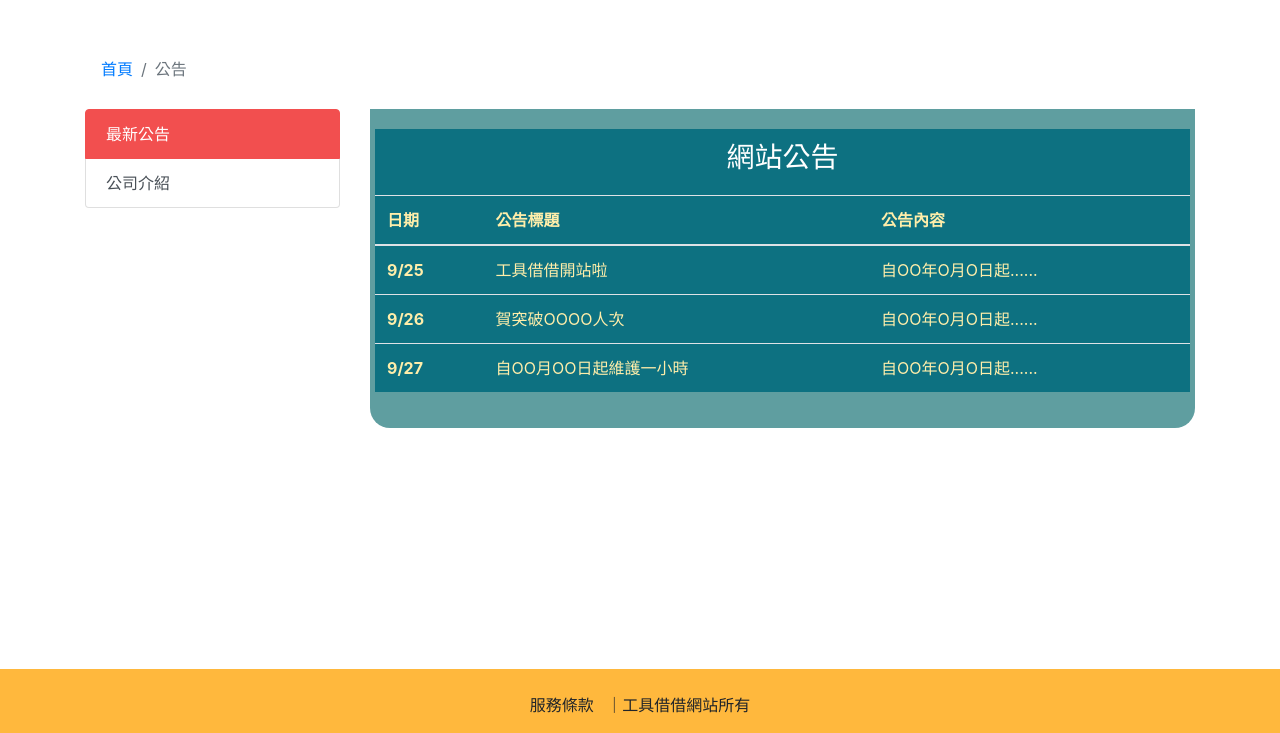
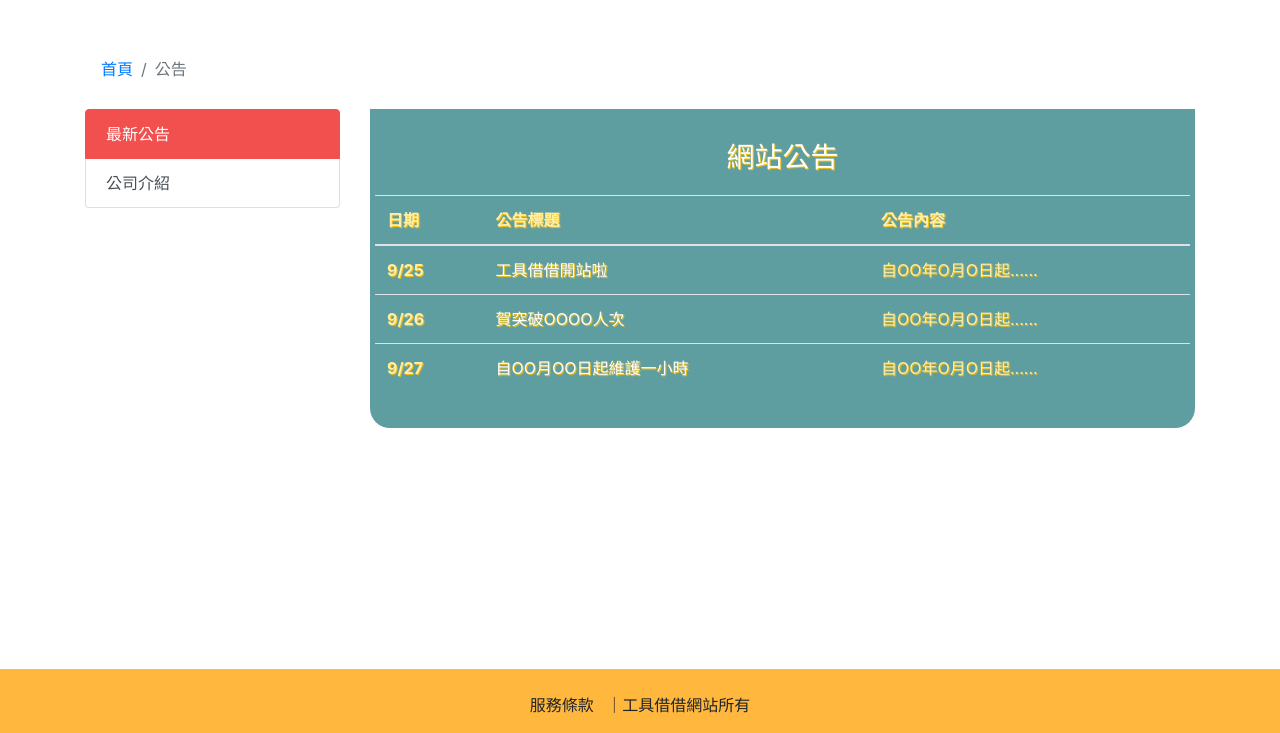
Before and after one commit to crimsonsakura/tool, a plain HTML site: page news.html in a window 1280 px wide. Shown: the part 67-800 px from the top of the page. Drawn offline with Linux system fonts and the light colour scheme.

Commit message:
公告
公告

```diff
--- a/news.html
+++ b/news.html
@@ -78,17 +78,29 @@
                             <tbody>
                                 <tr>
                                     <th scope="row">9/25</th>
-                                    <td>工具借借開站啦</td>
+                                    <td>
+                                        <a href="#">
+                                            工具借借開站啦
+                                        </a>
+                                    </td>
                                     <td>自OO年O月O日起......</td>
                                 </tr>
                                 <tr>
                                     <th scope="row">9/26</th>
-                                    <td>賀突破OOOO人次</td>
+                                    <td>
+                                        <a href="#">
+                                        賀突破OOOO人次
+                                        </a>
+                                    </td>
                                     <td>自OO年O月O日起......</td>
                                 </tr>
                                 <tr>
                                     <th scope="row">9/27</th>
-                                    <td>自OO月OO日起維護一小時</td>
+                                    <td>
+                                        <a href="#">
+                                        自OO月OO日起維護一小時
+                                        </a>
+                                    </td>
                                     <td>自OO年O月O日起......</td>
                                 </tr>
                             </tbody>
--- a/static/css/style.css
+++ b/static/css/style.css
@@ -14,7 +14,6 @@ body{
         /*2*/"Segoe UI", "Microsoft JhengHei","Roboto", "Oxygen", "Ubuntu", "Cantarell", "Fira Sans", "Droid Sans",
         /*3*/"Helvetica Neue",Arial, sans-serif;
 }
-
 .breadcrumb{
   background-color: #fff;
 }
@@ -84,8 +83,9 @@ a:hover,a:focus{
     background-color: rgba(255, 162, 0, 0.76)!important;
 }
 .bg-primary {
-    background-color: #0d7181!important;
+    background-color: #00000000!important;
     color: #fea;
+    text-shadow: #ffc107 1px 1px 1px;
 }
 .btn-primary {
     color: #fff;
```
